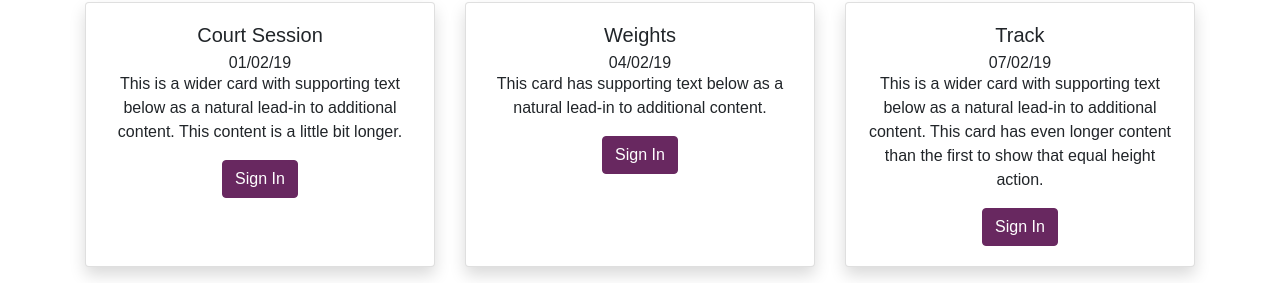
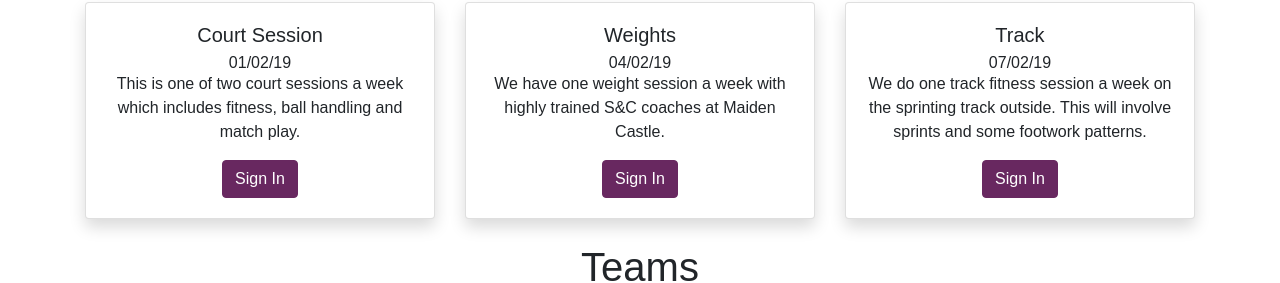
Before and after one commit to SophieMcFarlane/webCoursework, a website: page public/index.html in a window 1280 px wide. Shown: the part 526-809 px from the top of the page. Drawn offline with nearby package versions, Linux system fonts and the light colour scheme.

Commit message:
Changed the wording

```diff
--- a/public/index.html
+++ b/public/index.html
@@ -63,7 +63,7 @@
       <div class="card-body">
         <h5 class="card-title">Court Session</h5>
         <h6 class="card-subtitle">01/02/19</h6>
-        <p class="card-text">This is a wider card with supporting text below as a natural lead-in to additional content. This content is a little bit longer.</p>
+        <p class="card-text">This is one of two court sessions a week which includes fitness, ball handling and match play.</p>
         <a href="#signingIn" class="btn btn-primary">Sign In</a>
       </div>
     </div>
@@ -71,7 +71,7 @@
       <div class="card-body">
         <h5 class="card-title">Weights</h5>
         <h6 class="card-subtitle">04/02/19</h6>
-        <p class="card-text">This card has supporting text below as a natural lead-in to additional content.</p>
+        <p class="card-text">We have one weight session a week with highly trained S&C coaches at Maiden Castle.</p>
         <a href="#signingIn" class="btn btn-primary">Sign In</a>
       </div>
     </div>
@@ -79,7 +79,7 @@
       <div class="card-body">
         <h5 class="card-title">Track</h5>
         <h6 class="card-subtitle">07/02/19</h6>
-        <p class="card-text">This is a wider card with supporting text below as a natural lead-in to additional content. This card has even longer content than the first to show that equal height action.</p>
+        <p class="card-text">We do one track fitness session a week on the sprinting track outside. This will involve sprints and some footwork patterns.</p>
         <a href="#signingIn" class="btn btn-primary">Sign In</a>
       </div>
     </div>
```
